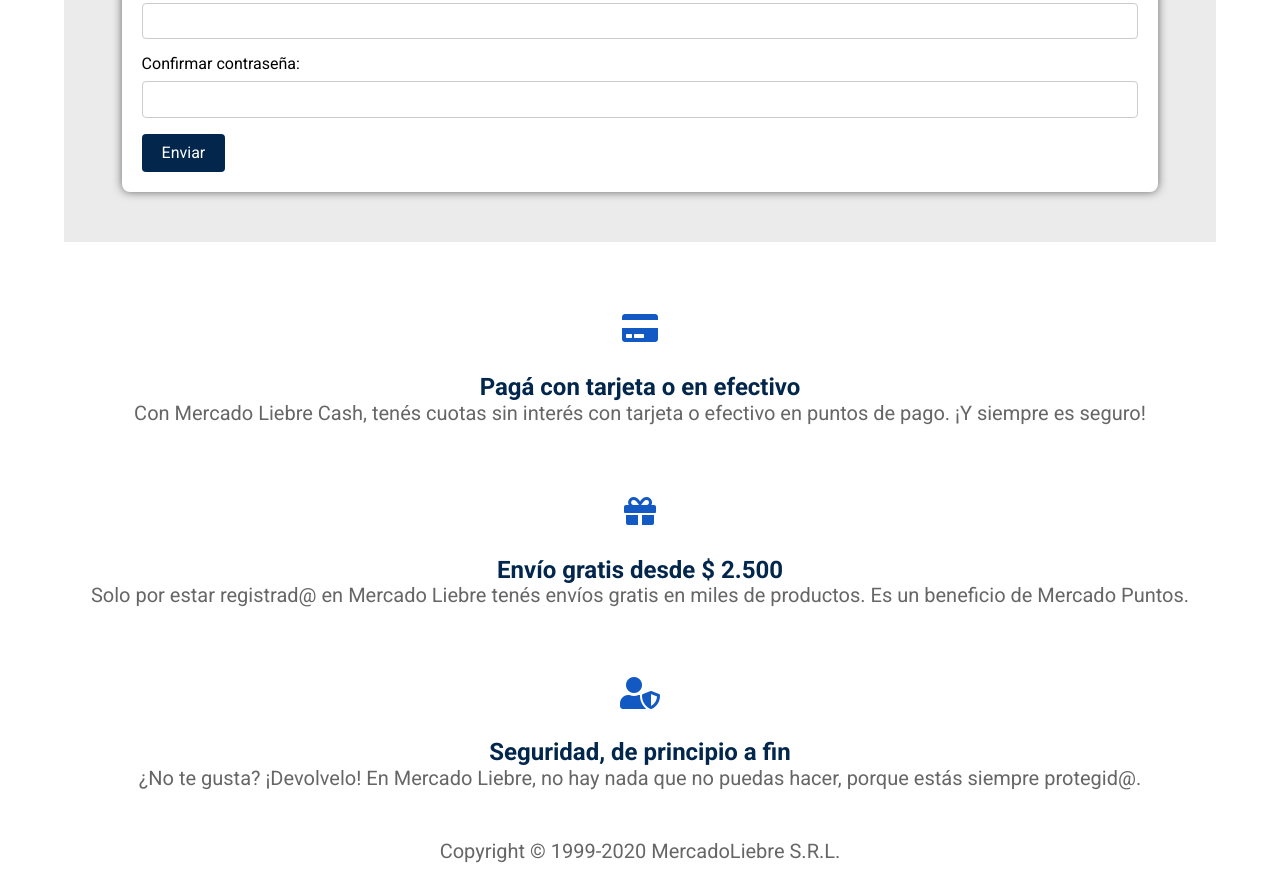
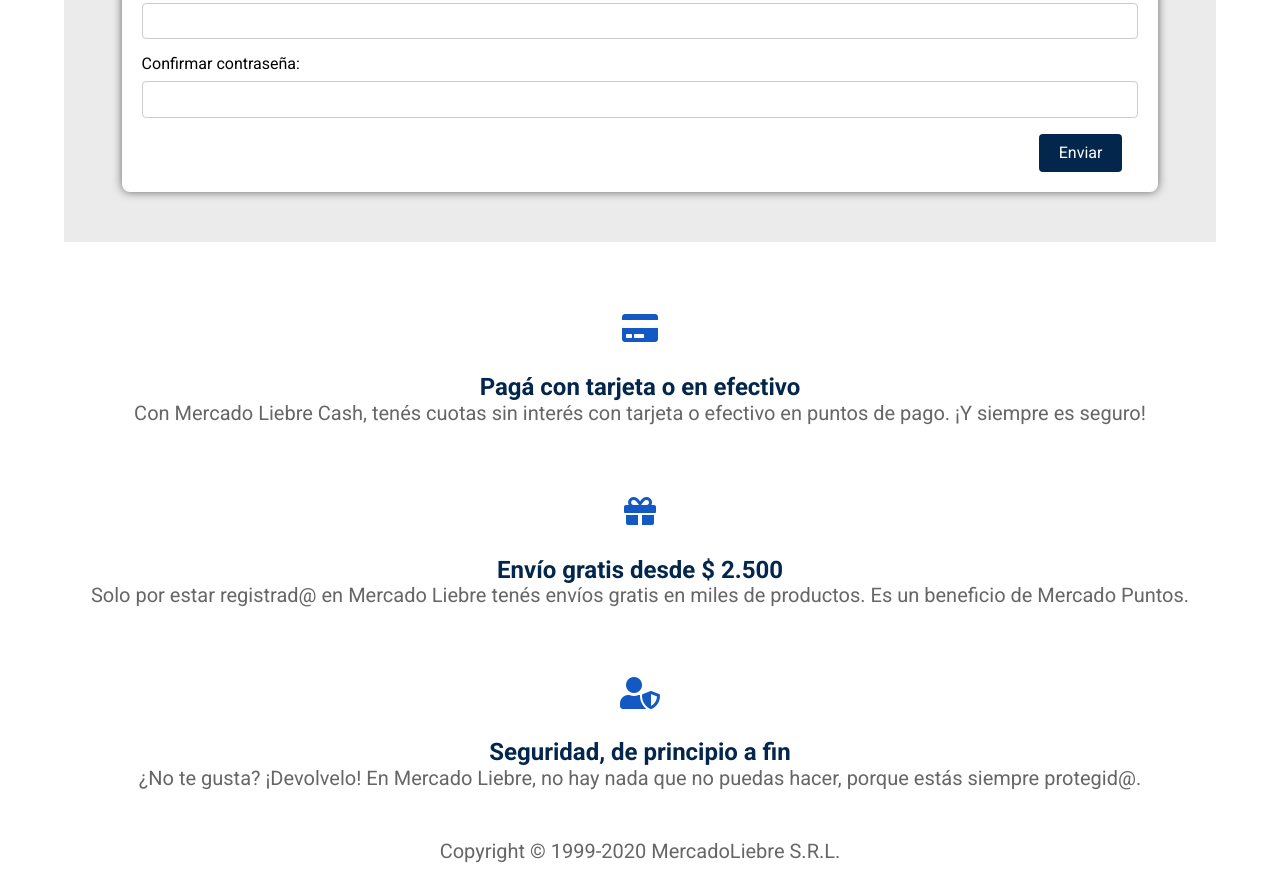
Before and after one commit to Facundoram/mercado_liebre_maquetado, a website: page views/register.html in a window 1280 px wide. Shown: the part 1279-2162 px from the top of the page. Drawn offline with Linux system fonts and the light colour scheme.

Commit message:
feat | formulario

```diff
--- a/public/css/register.css
+++ b/public/css/register.css
@@ -52,6 +52,7 @@
   border-radius: 4px;
   cursor: pointer;
   font-size: 16px;
+  margin-left: 90%;
 }
 
 .form-button:hover {
```
